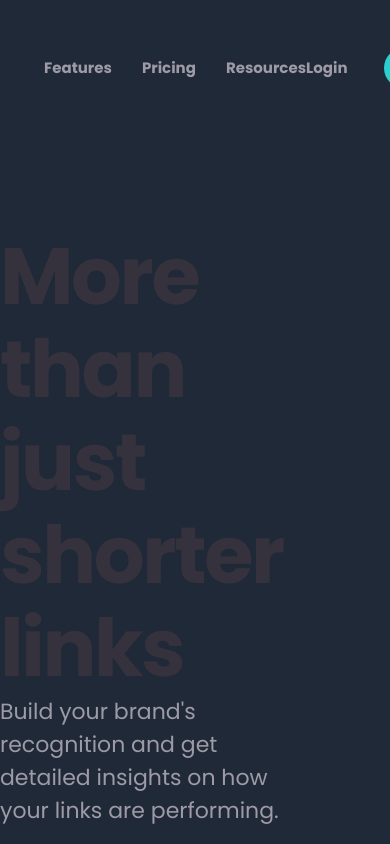
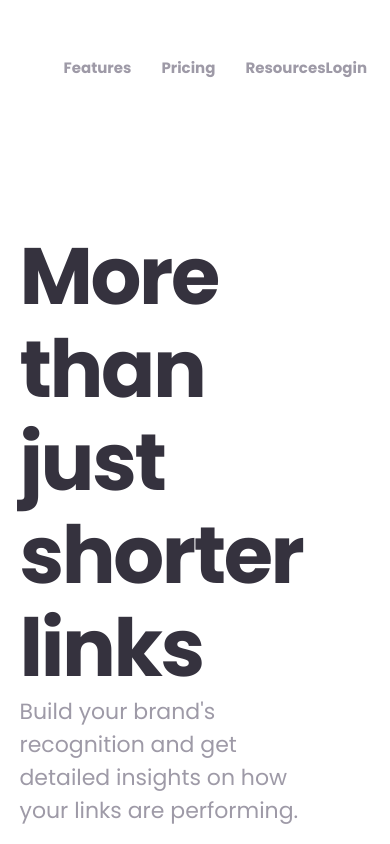
Before and after one commit to anindyoo/fe-mentor-5-shortly, a React (Create React App) app: page /#/ in a window 390 px wide. Shown: the top 844 px of the page. Built offline with nearby package versions, Linux system fonts and the light colour scheme.

Commit message:
feat: add SECTION-CENTER width for screen below lg screen.

```diff
--- a/src/index.css
+++ b/src/index.css
@@ -8,9 +8,9 @@
 }
 
 body {
-  @apply box-border bg-gray-800 text-neutralGrayishViolet
+  @apply box-border text-neutralGrayishViolet
 }
 
 .SECTION-CENTER {
-  @apply max-w-[69.375rem] mx-auto
+  @apply w-[90%] lg:max-w-[69.375rem] mx-auto
 }
```
